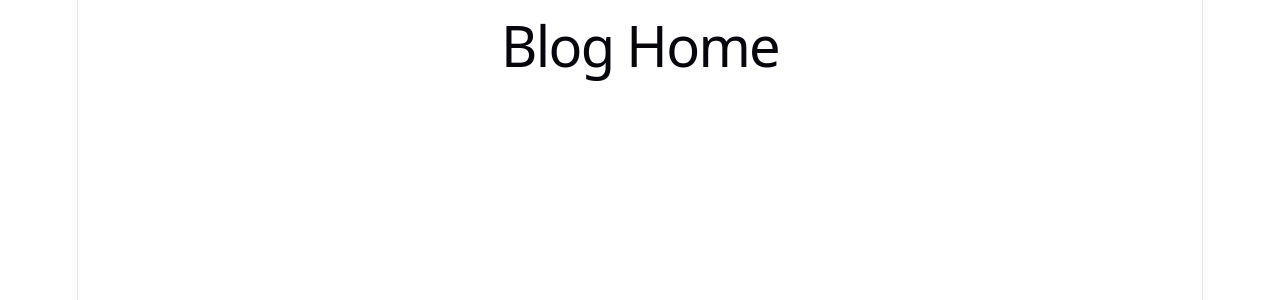
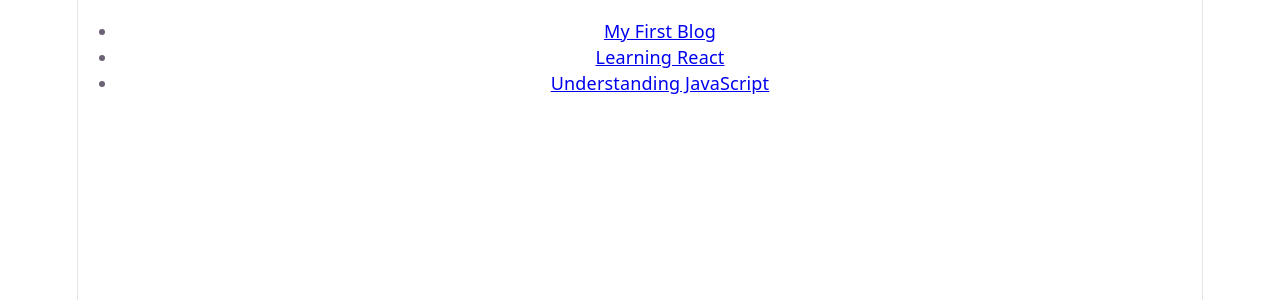
Before and after one commit to divzmadhu/mod-10-lab-04-react-dynamic-routing, a React (Vite) app: page /blog in a window 1280 px wide. Shown: the top 300 px of the page. Built offline with nearby package versions, Linux system fonts and the light colour scheme.

Commit message:
Create blog index page with dynamic post links

```diff
--- a/src/App.jsx
+++ b/src/App.jsx
@@ -1,9 +1,10 @@
-import { Routes, Route } from 'react-router-dom'
+import { Routes, Route } from 'react-router-dom';
+import BlogIndex from './Pages/Blog/BlogIndex';
 
 export default function App(){
   return(
     <Routes>
-      <Route path="/blog" element={<h1>Blog Home</h1>} />
+      <Route path="/blog" element={<BlogIndex/>} />
     </Routes>
   )
 }
--- a/src/Pages/Blog/BlogIndex.jsx
+++ b/src/Pages/Blog/BlogIndex.jsx
@@ -0,0 +1,19 @@
+import posts from '../../data/posts';
+import {Link} from 'react-router-dom';
+
+export default function BlogIndex(){
+    return(
+        <div>
+            <ul>
+                {posts.map((post) =>(
+                    <li key = {post.id}>
+                        <Link to = {`/blog/${post.slug}`}>
+                        {post.title}
+                        </Link>
+                    </li>
+                ))}
+            </ul>
+
+        </div>
+    )
+}
```
Also changed, not shown: src/components/Navbar/Navbar.jsx (+10 -0 lines).
